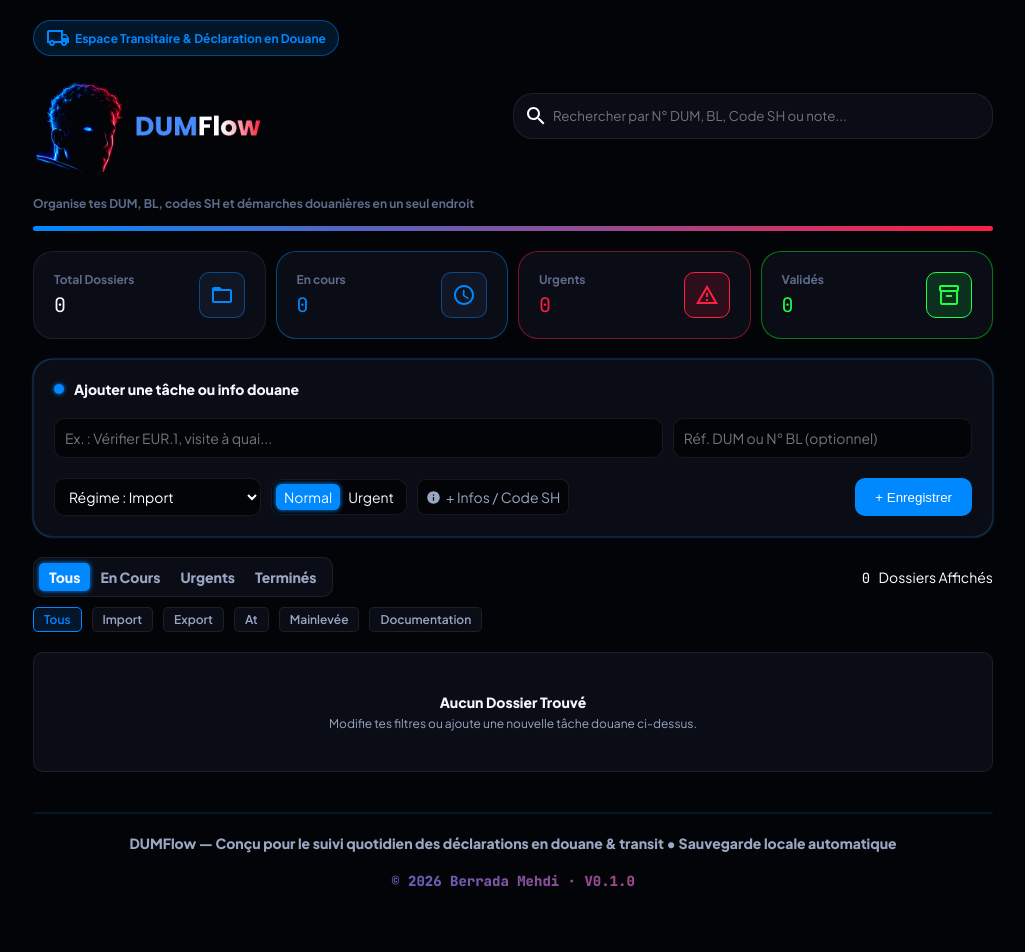
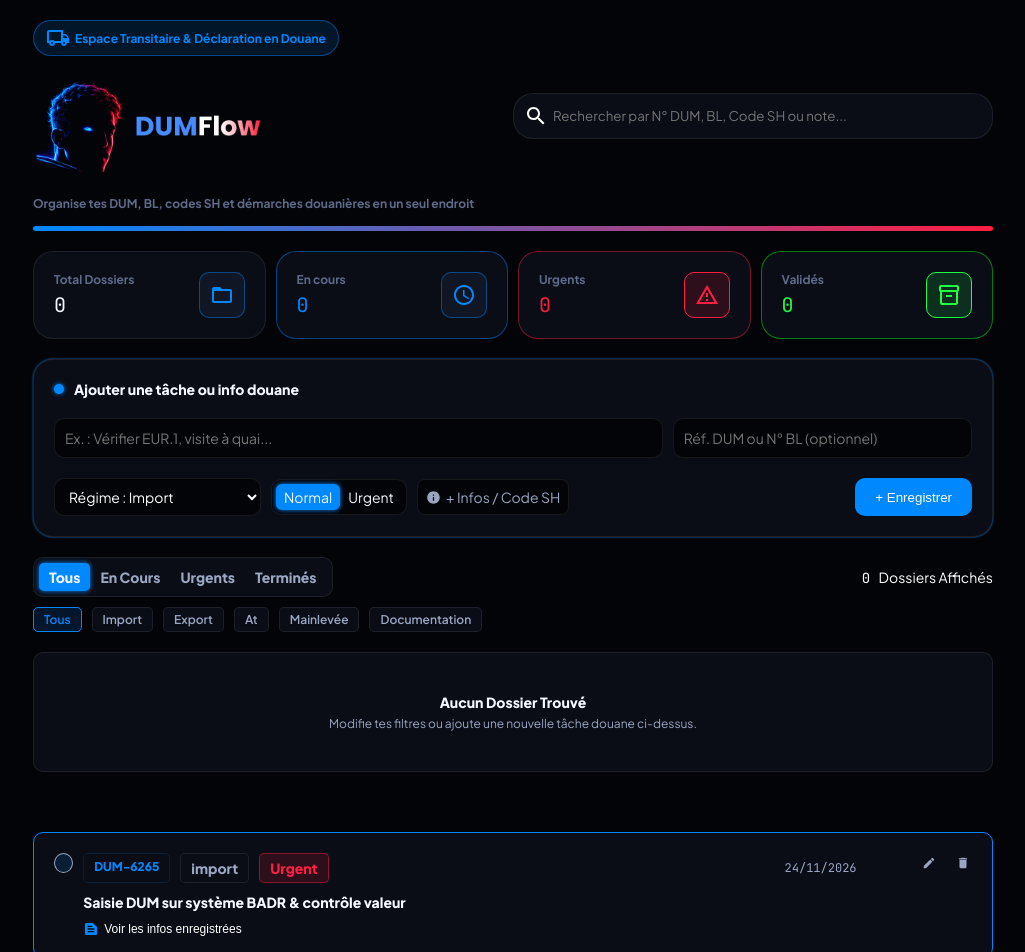
Before and after one commit to berradamehdi/DUMFlow-React, a React (Vite) app: page / in a window 1280 px wide. Shown: the top 952 px of the page, without its empty margins (127-1152 px from the left). Before the commit the page ends 910 px from the top, so only its background shows below. Built offline with nearby package versions, Linux system fonts and the light colour scheme.

Commit message:
style: improve dossier card layout

```diff
--- a/src/components/TaskList.jsx
+++ b/src/components/TaskList.jsx
@@ -1,9 +1,16 @@
 import { useState } from "react"
 import "./../styles/taskList.css"
+import CheckIcon from '@mui/icons-material/Check';
+import TextSnippetIcon from '@mui/icons-material/TextSnippet';
+import EditIcon from '@mui/icons-material/Edit';
+import DeleteIcon from '@mui/icons-material/Delete';
 
 const TaskList = () => {
     const [ statusFilter , setStatusFilter ] = useState("tous")
     const [ regimeFilter , setRegimeFilter ] = useState("tous")
+    const [ completed , setCompleted ] = useState(false)
+    const [ info , setInfo ] = useState(false)
+
     return (
         <>
             <div className="taskList">
@@ -34,6 +41,34 @@ const TaskList = () => {
                     <div className="message-title"> Aucun dossier trouvé </div>
                     <div className="message-desc"> Modifie tes filtres ou ajoute une nouvelle tâche douane ci-dessus. </div>
                 </div>
+
+                <div className="task-list">
+                    <div className="task-card">
+                        <button className={completed ? "task-card__checkbox task-card__checkbox-selected" : "task-card__checkbox"} onClick={() => setCompleted(!completed)}> { completed ? <CheckIcon sx={{fontSize:"12px"}}/> : "" } </button>
+
+                        <div className="task-card__content">
+                            <div className="task-card__meta">
+                                <div className="task-card__badges">
+                                    <div className="task-card__badge"> DUM-6265 </div>
+                                    <div className="task-card__badge--regime"> import </div>
+                                    <div className="task-card__badge--urgent"> Urgent </div>
+                                </div>
+                                <div className="date"> 24/11/2026 </div>
+                            </div>
+
+                            <span className="task-card__title"> Saisie DUM sur système BADR & contrôle valeur </span>
+
+                            <button className="task-card__details-toggle" onClick={() => setInfo(!info)}> <TextSnippetIcon sx={{fontSize:"16px",color:"var(--accent-blue)"}}/> Voir les infos enregistrées </button>
+
+                            {info && <div className="task-card__notes"> Client: AtlasTextiles SARL | Code SH: 5208.32... </div>}
+                        </div>
+
+                        <div className="btn-op">
+                            <button className="btn btn-edit"> <EditIcon sx={{fontSize:"14px"}}/> </button>
+                            <button className="btn btn-delete"> <DeleteIcon sx={{fontSize:"14px"}}/> </button>
+                        </div>
+                    </div>
+                </div>
             </div>
         </>
     )
--- a/src/styles/taskList.css
+++ b/src/styles/taskList.css
@@ -150,3 +150,240 @@
         font-size: 10px;
     }
 }
+
+.task-list {
+    padding-block: 20px;
+    display: flex;
+    flex-direction: column;
+    gap: 10px;
+}
+
+@media(max-width:767px) {
+    .task-list {
+        padding-block: 10px;
+        gap: 5px;
+    }
+}
+
+.task-list > .task-card {
+    background-color: var(--bg-surface);
+    border: 1px solid var(--accent-blue);
+    padding: 20px;
+    border-radius: 10px;
+    display: flex;
+    gap: 10px;
+}
+
+.task-card > .task-card__checkbox {
+    height: 20px;
+    width: 20px;
+    background-color: var(--accent-blue-soft);
+    color: var(--accent-blue);
+    border: 1px solid var(--text-secondary);
+    border-radius: 50%;
+    cursor: pointer;
+    display: flex;
+    align-items: center;
+    justify-content: center;
+    transition: .5s all;
+}
+
+.task-card > .task-card__checkbox:hover {
+    border-color: var(--accent-blue);
+    box-shadow: 0 0 5px var(--accent-blue);
+}
+
+.task-card > .task-card__checkbox-selected {
+    border: 1px solid var(--accent-blue);
+}
+
+@media(max-width:767px) {
+    .task-list > .task-card {
+        padding: 10px;
+    }
+    .task-card > .task-card__checkbox {
+        height: 15px;
+        width: 15px;
+    }
+}
+
+.task-card > .task-card__content {
+    display: flex;
+    flex-direction: column;
+    gap: 10px;
+    width: 88%;
+}
+
+.task-card__content > .task-card__meta {
+    display: flex;
+    justify-content: space-between;
+    align-items: center;
+}
+
+.task-card__meta > .task-card__badges {
+    display: flex;
+    gap: 10px;
+}
+
+.task-card__badges > .task-card__badge {
+    padding: 5px 10px;
+    font-size: 12px;
+    background-color: var(--bg-canva);
+    color: var(--accent-blue);
+    border: 1px solid var(--accent-blue-soft);
+    font-family: var(--font-sans);
+    border-radius: 5px;
+    font-weight: 900;
+}
+
+@media (max-width:767px) {
+    .task-card__badges > .task-card__badge {
+        font-size: 8px;
+        padding: 2px 4px;
+    }
+}
+
+.task-card__badges > .task-card__badge--regime {
+    background-color: var(--bg-surface);
+    border: 1Px solid var(--border-subtle);
+    padding: 5px 10px;
+    font-family: var(--font-sans);
+    color: var(--text-secondary);
+    font-weight: 900;
+    font-size: 14px;
+    border-radius: 5px;
+}
+
+@media (max-width:767px) {
+    .task-card__badges > .task-card__badge--regime {
+        font-size: 8px;
+        padding: 2px 4px;
+    }
+}
+
+
+.task-card__badges > .task-card__badge--urgent {
+    background-color: var(--accent-red-soft);
+    border: 1px solid var(--accent-red-border);
+    color: var(--accent-red);
+    padding: 5px 10px;
+    font-family: var(--font-sans);
+    font-weight: 900;
+    font-size: 14px;
+    border-radius: 5px;
+    display: flex;
+    align-items: center;
+    gap: 5px;
+}
+
+@media (max-width:767px) {
+    .task-card__badges > .task-card__badge--urgent {
+        font-size: 8px;
+        padding: 2px 4px;
+    }
+}
+
+.task-card__meta > .date {
+    font-size: 12px;
+    color: var(--text-secondary);
+    font-family: var(--font-mono);
+}
+
+@media (max-width:767px) {
+    .task-card__meta > .date {
+        font-size: 8px;
+    }
+}
+
+.task-card__content > .task-card__title {
+    font-size: 14px;
+    font-family: var(--font-sans);
+    color: var(--text-primary);
+    font-weight: 900;
+}
+
+@media (max-width:767px) {
+    .task-card__content > .task-card__title {
+        font-size: 10px;
+    }
+}
+
+.task-card__content > .task-card__details-toggle {
+    width: max-content;
+    background: none;
+    border: none;
+    outline: none;
+    cursor: pointer;
+    display: flex;
+    align-items: center;
+    justify-content: center;
+    gap: 5px;
+    transition: .5s all;
+    font-size: 12px;
+}
+
+.task-card__content > .task-card__details-toggle:hover {
+    color: var(--accent-blue);
+}
+
+@media (max-width:767px) {
+    .task-card__content > .task-card__details-toggle  {
+        font-size: 10px;
+    }
+}
+
+.task-card__content > .task-card__notes {
+    background-color: var(--bg-canvas);
+    border: 1px solid var(--border-subtle);
+    padding: 10px;
+    border-radius: 10px;
+    font-size: 14px;
+    transition: .5s all;
+}
+
+@media (max-width:767px) {
+    .task-card__content > .task-card__notes  {
+        padding: 8px;
+        border-radius: 8px;
+        font-size: 10px;
+    }
+}
+
+.task-card > .btn-op {
+    display: flex;
+    justify-content: end;
+    width: 12%;
+    gap: 15px;
+}
+
+.btn-op > .btn {
+    padding: 2.5px;
+    height: max-content;
+    display: flex;
+    align-items: center;
+    justify-content: center;
+    background: none;
+    border: none;
+    border-radius: 5px;
+    cursor: pointer;
+    color: var(--text-secondary);
+    transition: .5s all;
+}
+
+.btn-op > .btn-edit:hover {
+    background-color: var(--accent-blue);
+    color: var(--text-primary);
+}
+
+.btn-op > .btn-delete:hover {
+    background-color: var(--accent-red);
+    color: var(--text-primary);
+}
+
+@media (max-width:767px) {
+    .task-card > .btn-op {
+        flex-direction: column;
+        justify-content: start;
+        gap: 5px;
+    }
+}
```
